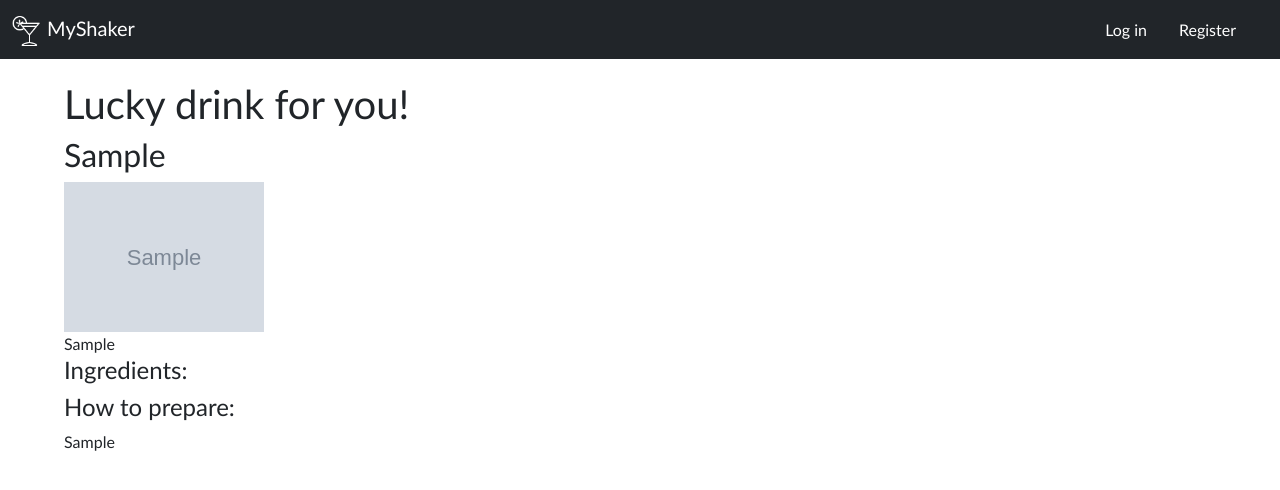
After one commit to RivetLorddom/MyShaker, a Django app: page /luck in a window 1280 px wide. The commit adds this page. Shown: the top 490 px of the page. Run offline with Django 4.2, Linux system fonts and the light colour scheme; tables that the repository leaves empty hold one stand-in row (values such as "Sample post"); grey boxes marked "Sample" are stand-in pictures; a database or web service that is not in the repository returns one stand-in record (values such as "Sample title"); data that the repository does not hold is empty.

Commit message:
random drink added

```diff
--- a/shaker/static/shaker/styles.css
+++ b/shaker/static/shaker/styles.css
@@ -1,21 +1,24 @@
 body {
     font-family: 'Gill Sans', 'Trebuchet MS', sans-serif;
+    margin: 5%;
     margin-top: 5em;
 }
 
 a {
-    color: orange;
+    color: rgb(226, 171, 105);
 }
 
-.register {
+.register, .login {
     font-size: 1.2em;
+}
+
+.login-button {
+    margin-top: 1em;
 }
 
 .nav-login-logout {
     color: white;
     padding-inline-end: 2em;
-
-
 }
 .nav-link:hover {
     color: rgb(226, 171, 105);
--- a/shaker/templates/shaker/layout.html
+++ b/shaker/templates/shaker/layout.html
@@ -4,7 +4,7 @@
 
 <html lang="en">
     <head>
-        <title>Shakeeer!</title>
+        <title>{% block title %}Shaker{% endblock %}</title>
         <meta charset="utf-8">
         <meta name="viewport" content="width=device-width, initial-scale=1.0">
         <script src="https://cdn.jsdelivr.net/npm/bootstrap@5.2.0/dist/js/bootstrap.bundle.min.js" integrity="sha384-A3rJD856KowSb7dwlZdYEkO39Gagi7vIsF0jrRAoQmDKKtQBHUuLZ9AsSv4jD4Xa" crossorigin="anonymous"></script>
@@ -17,9 +17,6 @@
     <body>
 
         {% include 'shaker/includes/messages.html' %}
-        <h1>This is gonna be a shaker</h1>
-        <h2>Eherf</h2>
-
 
         <nav class="navbar navbar-dark bg-dark fixed-top">
             <div class="container-fluid">
@@ -41,10 +38,10 @@
                       <a class="nav-link active" aria-current="page" href="{% url 'index' %}">Home</a>
                     </li>
                     <li class="nav-item">
-                      <a class="nav-link" href="#">Link</a>
+                      <a class="nav-link" href="{% url 'favorites' %}">My favorites</a>
                     </li>
                     <li class="nav-item">
-                        <a class="nav-link" href="#">Link</a>
+                        <a class="nav-link" href="{% url 'luck' %}">Lucky one</a>
                     </li>
                     <li class="nav-item">
                         <a class="nav-link" href="{% url 'logout' %}">Logout</a>
@@ -80,9 +77,9 @@
             </div>
           </nav>
 
-        {% block body %}
-
-
-        {%endblock %}
+          <div class="body-div">
+              {% block body %}
+              {%endblock %}
+          </div>
     </body>
 </html>
--- a/shaker/templates/shaker/register.html
+++ b/shaker/templates/shaker/register.html
@@ -33,7 +33,7 @@
 
         <button class="btn btn-dark" type="submit">Register</button>
     </form>
-    <p class="text-center">If you already have an account, <a href="/login">login</a> instead.</p>
+    <p class="text-center">If you already have an account, <a href="{% url 'login' %}">login</a> instead.</p>
 </div>
 
 
--- /dev/null
+++ b/shaker/templates/shaker/single_drink.html
@@ -0,0 +1,21 @@
+{% extends "shaker/layout.html" %}
+
+{% block body %}
+<h1>Lucky drink for you!</h1>
+
+
+
+    <h2>{{ drink.strDrink }}</h2>
+    <img src={{ drink.strDrinkThumb }} alt='' width='200' height='auto'>
+    <div> {{ drink.strAlcoholic }}</div>
+
+    <div>
+        <h4>Ingredients:</h4>
+        {% for ing in ingredients %}
+            <li>{{ ing }}</li>
+        {% endfor %}
+    </div>
+    <h4>How to prepare:</h4>
+    <div> {{ drink.strInstructions }}</div>
+
+{% endblock %}
--- a/shaker/urls.py
+++ b/shaker/urls.py
@@ -4,7 +4,9 @@ from . import views
 
 urlpatterns = [
     path("", views.index, name="index"),
+    path("drink/<str:drink_name>", views.drink_page, name="drink_page"),
     path("favorites", views.favorites, name="favorites"),
+    path("luck", views.luck, name="luck"),
     path("register", views.register, name="register"),
     path("login", views.login_view, name="login"),
     path("logout", views.logout_view, name="logout")
--- a/shaker/views.py
+++ b/shaker/views.py
@@ -5,16 +5,50 @@ from django.contrib.auth.forms import AuthenticationForm
 from django.contrib import messages
 from django.urls import reverse
 from .forms import RegistrationForm
+import requests
 
 
 # Create your views here.
 
 
 def index(request):
-    return render(request, "shaker/index.html")
+    cocktails = []
+    for _ in range(3):
+        response = requests.get('https://www.thecocktaildb.com/api/json/v1/1/random.php').json()
+        # cocktails.append(response)
+    return render(request, "shaker/index.html", {"cocktails": cocktails})
 
 def favorites(request):
-    return HttpResponse("my favorites")
+    return render(request, "shaker/favorites.html")
+
+
+def drink_page(request, drink_name):
+    ingredients = []
+    drink = requests.get(f'https://www.thecocktaildb.com/api/json/v1/1/search.php?s={drink_name.lower()}').json()["drinks"][0]
+
+    for field in drink:
+        if field.startswith("strIngredient"):
+            if drink[field] is not None:
+                ingredients.append(drink[field])
+
+    return render(request, "shaker/single_drink.html", {
+    "drink": drink,
+    "ingredients": ingredients
+    })
+
+
+def luck(request):
+    ingredients = []
+    drink = requests.get('https://www.thecocktaildb.com/api/json/v1/1/random.php').json()["drinks"][0]
+
+    for field in drink:
+        if field.startswith("strIngredient"):
+            if drink[field] is not None:
+                ingredients.append(drink[field])
+    return render(request, "shaker/single_drink.html", {
+        "drink": drink,
+        "ingredients": ingredients
+    })
 
 
 
@@ -41,7 +75,6 @@ def login_view(request):
         user = authenticate(request, username=username, password=password)
         if user is not None:
             login(request, user)
-            messages.success(request, "Logged in.")
             return redirect("/")
         messages.error(request, "Invalid username or password.")
 
```
Also changed, not shown: shaker/templates/shaker/favorites.html (added, +7 -0 lines), shaker/templates/shaker/index.html (+19 -1 lines), shaker/templates/shaker/login.html (+5 -2 lines), db.sqlite3.
